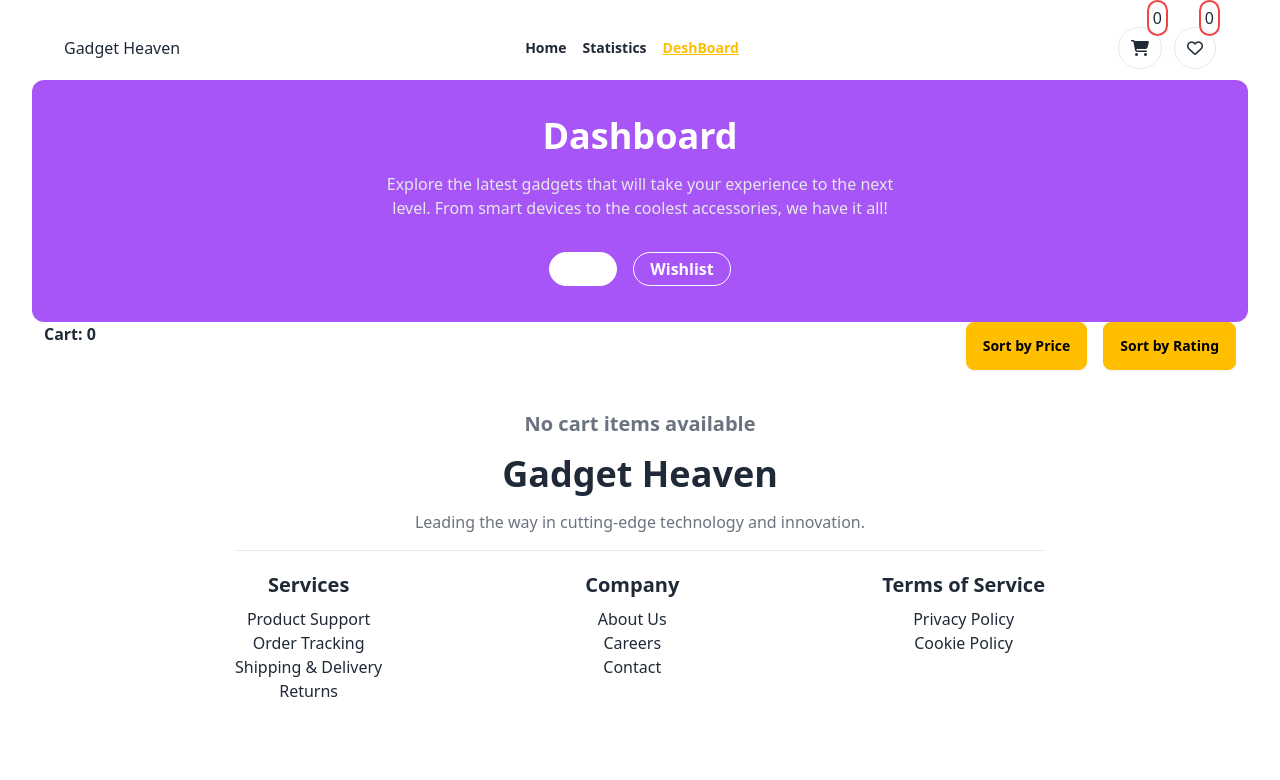
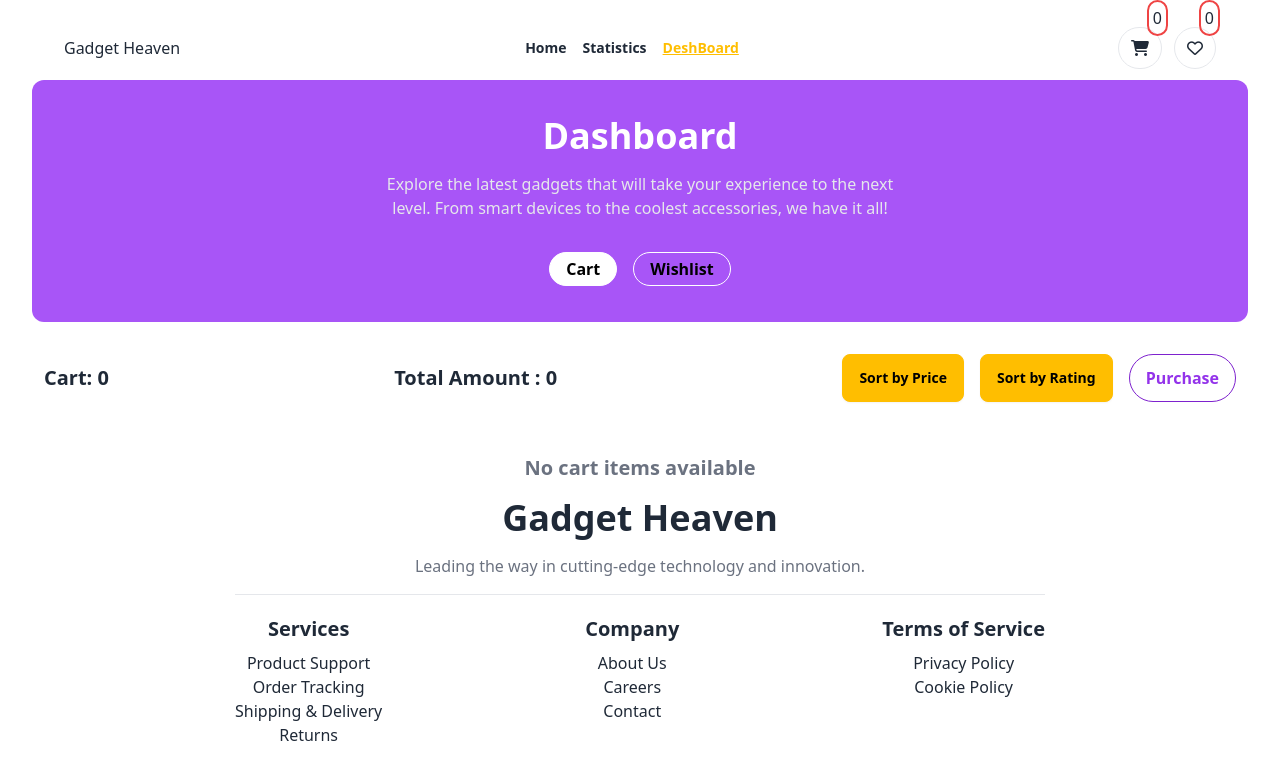
Before and after one commit to IsmailHossen87/A10-Gadget-Heaven, a React (Vite) app: page /dashboard in a window 1280 px wide. Shown: the top 780 px of the page. Built offline with nearby package versions, Linux system fonts and the light colour scheme.

Commit message:
set modal

```diff
--- a/src/Components/DashBoard/Dashboard.jsx
+++ b/src/Components/DashBoard/Dashboard.jsx
@@ -1,14 +1,21 @@
 import React, { useContext, useState } from "react";
 import { CartContext } from "../../Hooks/ContExt";
 import DeshBoardCard from "../DeshBoardCard/DeshBoardCard";
-
+import { Link } from "react-router-dom";
 
 const Dashboard = () => {
   const { cartItems, wishlistitem } = useContext(CartContext);
   const [sortBy, setSortBy] = useState(null);
   const [view, setView] = useState("cart"); // New state for toggling view
-console.log(wishlistitem,view)
   // Sort function
+
+  // টাকা বের করার জন্য
+  const totalAmountCart = cartItems.reduce((acc, item) => acc + item.price, 0);
+  const totalAmountWishList = cartItems.reduce(
+    (acc, item) => acc + item.price,
+    0
+  );
+
   const sortedItems = [...(view === "cart" ? cartItems : wishlistitem)].sort(
     (a, b) => {
       if (sortBy === "price") {
@@ -36,7 +43,7 @@ console.log(wishlistitem,view)
             <div className="flex gap-4 items-center">
               <button
                 onClick={() => setView("cart")}
-                className={`border border-white rounded-full px-4 bg-purple-500 mt-4 text-white  font-semibold py-1 ${
+                className={`border border-white rounded-full px-4 bg-purple-500 mt-4 text-black  font-semibold py-1 ${
                   view === "cart" ? "bg-white text-black" : ""
                 }`}
               >
@@ -44,7 +51,7 @@ console.log(wishlistitem,view)
               </button>
               <button
                 onClick={() => setView("wishlist")}
-                className={`border rounded-full px-4 bg-purple-500 mt-4 text-white border-white font-semibold py-1 ${
+                className={`border rounded-full px-4 bg-purple-500 mt-4 text-black border-white font-semibold py-1 ${
                   view === "wishlist" ? "bg-white text-black" : "bg-purple-500"
                 }`}
               >
@@ -55,11 +62,18 @@ console.log(wishlistitem,view)
         </div>
       </div>
 
-      <div className="container flex justify-between px-3">
-        <h3 className="font-bold">
-          {view === "cart" ? `Cart: ${cartItems.length}` : `Wishlist: ${wishlistitem.length}`}
+      <div className="container flex py-3 items-center  justify-between px-3 mt-5">
+        <h3 className="font-bold text-xl">
+          {view === "cart"
+            ? `Cart: ${cartItems.length}`
+            : `Wishlist: ${wishlistitem.length}`}
         </h3>
-        <div className="flex space-x-4">
+        <div className="font-bold text-xl">
+          {view === "cart"
+            ? `Total Amount : ${totalAmountCart}`
+            : `Total Amount : ${totalAmountWishList}`}
+        </div>
+        <div className="flex space-x-4 justify-center">
           <button
             onClick={() => setSortBy("price")}
             className="btn btn-warning"
@@ -71,6 +85,36 @@ console.log(wishlistitem,view)
             className="btn btn-warning"
           >
             Sort by Rating
+          </button>
+          {/* Modal start */}
+
+          <dialog id="my_modal_1" className="modal">
+            <div className="modal-box">
+              <h3 className="font-bold text-2xl">Payment Successfully</h3>
+             <div className="w-2/3 mx-auto my-2"> <hr /></div>
+              <div className="mt-4">
+                <p>Thanks for Purchasing</p>
+                {view === "cart"
+                  ? `Total: ${totalAmountCart}`
+                  : `Total: ${totalAmountWishList}`}
+              </div>
+              <div className="modal-action">
+                <form method="dialog">
+                  {/* close the modal */}
+                  <Link to={'/'}><button className="btn w-full">Close</button></Link>
+                </form>
+              </div>
+            </div>
+          </dialog>
+
+          {/* modal end */}
+
+          {/* Purchase Part */}
+          <button
+            onClick={() => my_modal_1.showModal()}
+            className="border rounded-full px-4 bg-white text-purple-600 border-purple-700 font-semibold py-1"
+          >
+            Purchase
           </button>
         </div>
       </div>
@@ -92,19 +136,6 @@ console.log(wishlistitem,view)
 };
 
 export default Dashboard;
-
-
-
-
-
-
-
-
-
-
-
-
-
 
 // // Dashboard.js
 // import React, { useContext, useState } from "react";
--- a/src/Components/DeshBoardCard/DeshBoardCard.jsx
+++ b/src/Components/DeshBoardCard/DeshBoardCard.jsx
@@ -7,8 +7,8 @@ const DeshBoardCard = ({ card,view }) => {
   const { category_name, product_id, product_image, description, price, rating } = card;
 
   return (
-    <div className="flex my-7 bg-slate-100 w-2/3 mx-auto rounded-lg py-4 justify-between">
-      <div className="flex gap-4">
+    <div className="flex mb-7 bg-slate-100 w-2/3 mx-auto rounded-lg py-4 justify-between">
+      <div className="flex gap-7 text-start">
         <img className="h-[100px] w-[100px]" src={product_image} alt="" />
         <div>
           <h3 className="font-bold">{category_name}</h3>
```
